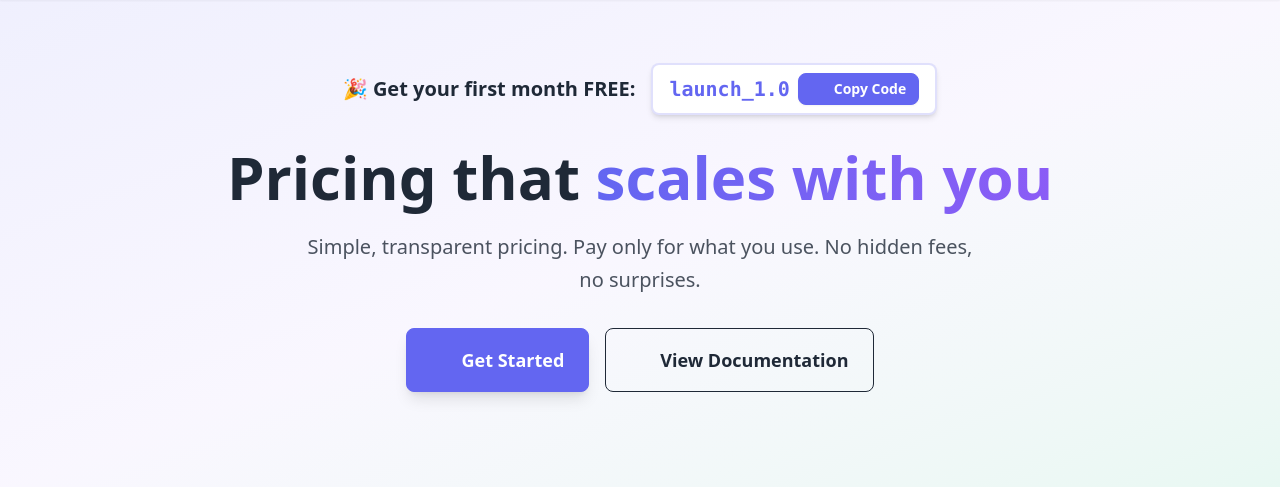
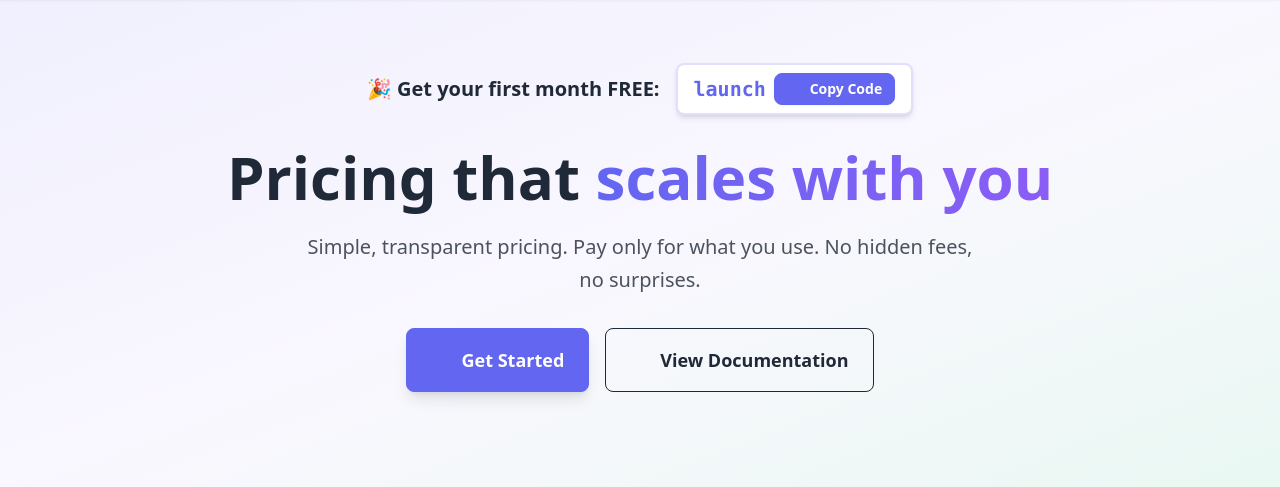
Before and after one commit to psincraian/klyne, a FastAPI app: page /pricing in a window 1280 px wide. Shown: the part 65-552 px from the top of the page. Run offline with FastAPI, Linux system fonts and the light colour scheme; style sheets or scripts are compiled from the project's sources; some libraries are stand-ins or nearby versions; some web fonts are replaced.

Commit message:
fix: use launch code

```diff
--- a/app/src/templates/pricing.html
+++ b/app/src/templates/pricing.html
@@ -24,7 +24,7 @@ header(user=user) }}
           <code
             class="font-mono font-bold text-primary text-xl"
             id="promo-code-top"
-            >launch_1.0</code
+            >launch</code
           >
           <button
             onclick="copyPromoCode('promo-code-top')"
@@ -588,7 +588,7 @@ header(user=user) }}
               <code
                 class="font-mono font-bold text-primary text-lg"
                 id="promo-code-faq"
-                >launch_1.0</code
+                >launch</code
               >
               <button
                 onclick="copyPromoCode('promo-code-faq')"
@@ -698,7 +698,7 @@ header(user=user) }}
           <code
             class="font-mono font-bold text-primary text-xl"
             id="promo-code-cta"
-            >launch_1.0</code
+            >launch</code
           >
           <button
             onclick="copyPromoCode('promo-code-cta')"
```
